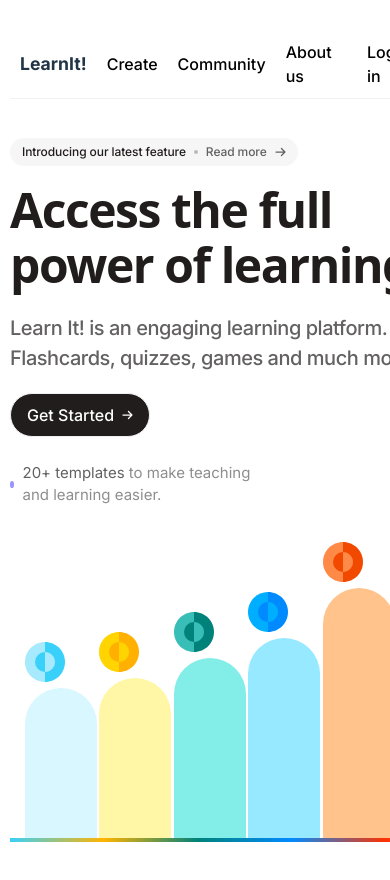
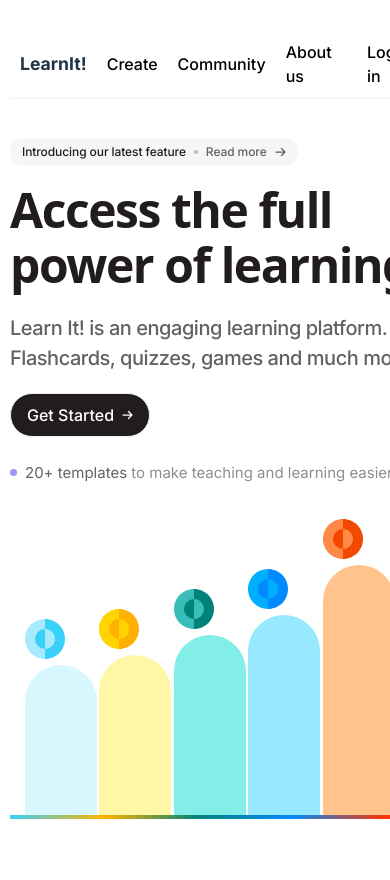
Before and after one commit to tanyagrr/first-project, a React (Vite) app: page / in a window 390 px wide. Shown: the top 880 px of the page. Built offline with nearby package versions, Linux system fonts and the light colour scheme.

Commit message:
fix media query

```diff
--- a/src/App.css
+++ b/src/App.css
@@ -273,7 +273,7 @@ and (max-width: 480px)  {
       margin-right: 10px;
       margin-left: 15px;
     }
-    .BottomText {
+    .Add1 {
       max-width: 250px;
     }
 }
```
